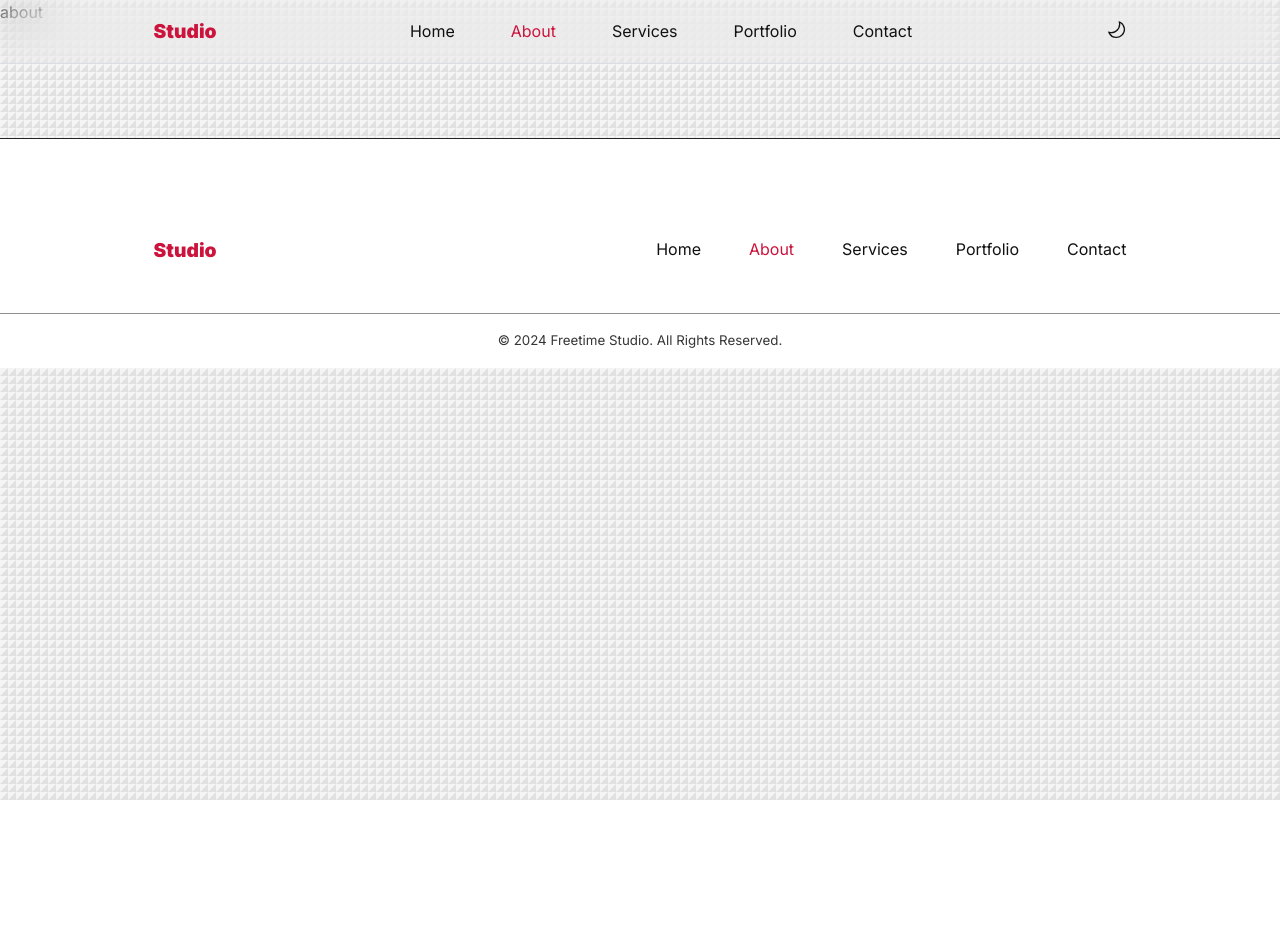
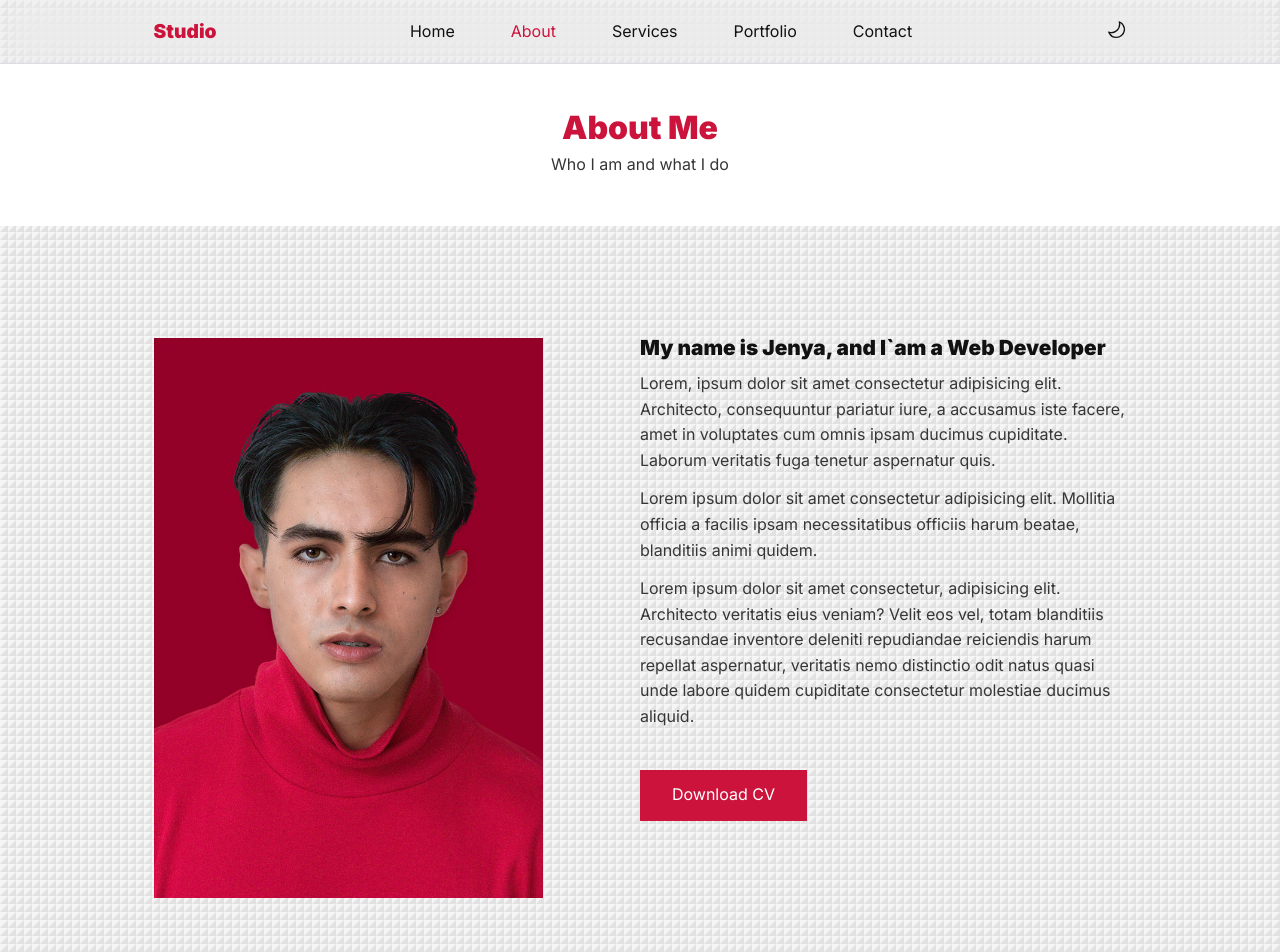
Before and after one commit to freetimezp/js-portfolio-55, a Next.js app: page /about in a window 1280 px wide. Shown: the top 952 px of the page. Before the commit the page ends 800 px from the top, so only its background shows below. Built offline with nearby package versions, Linux system fonts and the light colour scheme.

Commit message:
09. js-portfolio-55. About page.

```diff
--- a/app/about/about.module.css
+++ b/app/about/about.module.css
@@ -0,0 +1,37 @@
+.aboutContainer {
+    display: grid;
+    grid-template-columns: 40% 50%;
+    gap: 10%;
+}
+
+.aboutImage {
+    height: 35rem;
+    overflow: hidden;
+    object-fit: fill;
+    display: grid;
+    place-items: center;
+    opacity: 0;
+    animation: animImg 2s ease forwards;
+}
+
+@keyframes animImg {
+    to {
+        opacity: 1;
+    }
+}
+
+.aboutContent p {
+    margin-top: 0.8rem;
+}
+
+.aboutCta {
+    display: inline-block;
+    margin-top: 2.5rem;
+}
+
+@media screen and (max-width: 600px) {
+    .aboutContainer {
+        grid-template-columns: 1fr;
+        gap: 2.5rem;
+    }
+}
--- a/app/about/page.jsx
+++ b/app/about/page.jsx
@@ -1,11 +1,56 @@
 import React from 'react';
+import Image from 'next/image';
 
 import styles from './about.module.css';
+
+import AboutImg from '../../public/assets/images/about.jpg';
+
+import SectionHeader from '../components/section-header/SectionHeader';
 
 const page = () => {
     return (
         <div>
-            about
+            <SectionHeader
+                title="About Me"
+                subtitle="Who I am and what I do"
+            />
+
+            <div className={`container ${styles.aboutContainer}`}>
+                <article className={styles.aboutImage}>
+                    <Image src={AboutImg} alt="about" />
+                </article>
+
+                <article className={styles.aboutContent}>
+                    <h4>My name is Jenya, and I`am a Web Developer</h4>
+                    <p>
+                        Lorem, ipsum dolor sit amet consectetur adipisicing elit. Architecto,
+                        consequuntur pariatur iure, a accusamus iste facere, amet in voluptates
+                        cum omnis ipsam ducimus cupiditate. Laborum veritatis fuga tenetur
+                        aspernatur quis.
+                    </p>
+                    <p>
+                        Lorem ipsum dolor sit amet consectetur adipisicing elit. Mollitia officia
+                        a facilis ipsam necessitatibus officiis harum beatae, blanditiis animi
+                        quidem.
+                    </p>
+                    <p>
+                        Lorem ipsum dolor sit amet consectetur, adipisicing elit. Architecto
+                        veritatis eius veniam? Velit eos vel, totam blanditiis recusandae
+                        inventore deleniti repudiandae reiciendis harum repellat aspernatur,
+                        veritatis nemo distinctio odit natus quasi unde labore quidem cupiditate
+                        consectetur molestiae ducimus aliquid.
+                    </p>
+
+                    <a
+                        href="cv.pdf"
+                        className={`btn primary ${styles.aboutCta}`}
+                        download
+
+                    >
+                        Download CV
+                    </a>
+                </article>
+            </div>
         </div>
     );
 }
```
Also changed, not shown: 1 other file (tests, documents, lock files or other folders).
